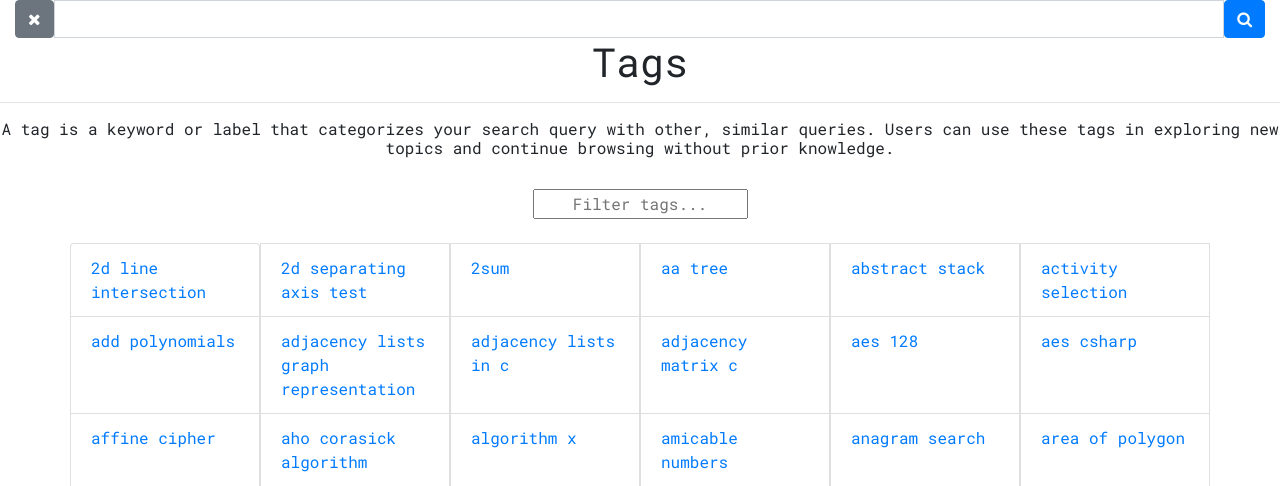
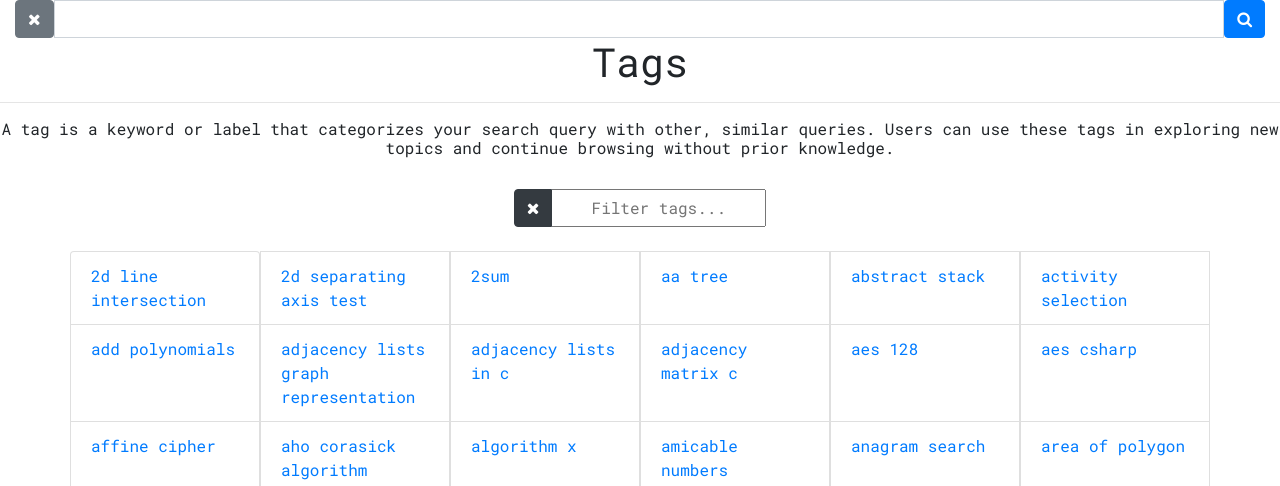
Before and after one commit to OpenGenus/cosmos-search, a Django app: page /tags/ in a window 1280 px wide. Shown: the part 56-542 px from the top of the page. Run offline with Django 3.2, Linux system fonts and the light colour scheme; some libraries are stand-ins or nearby versions.

Commit message:
Add clear button for tag filter

```diff
--- a/templates/cosmos/tags.html
+++ b/templates/cosmos/tags.html
@@ -10,6 +10,9 @@ $(document).ready(function(){
     });
   });
 });
+function show_tags() {
+  $("li").show()
+}
 </script>
 <!--Code Ends-->
 {% endblock %}
@@ -23,6 +26,11 @@ A tag is a keyword or label that categorizes your search query with other, simil
 </h6><br>
 
 <div class="input-group justify-content-center">
+  <div class="input-group-prepend">
+    <button type="button" onclick="clear_search('tags_filter');show_tags();" class="btn btn-dark">
+      <i class="fa fa-remove"></i>
+    </button>
+  </div>
   <input id="tags_filter" type="text" class="text-center" placeholder="Filter tags...">
 </div><br>
 
```
